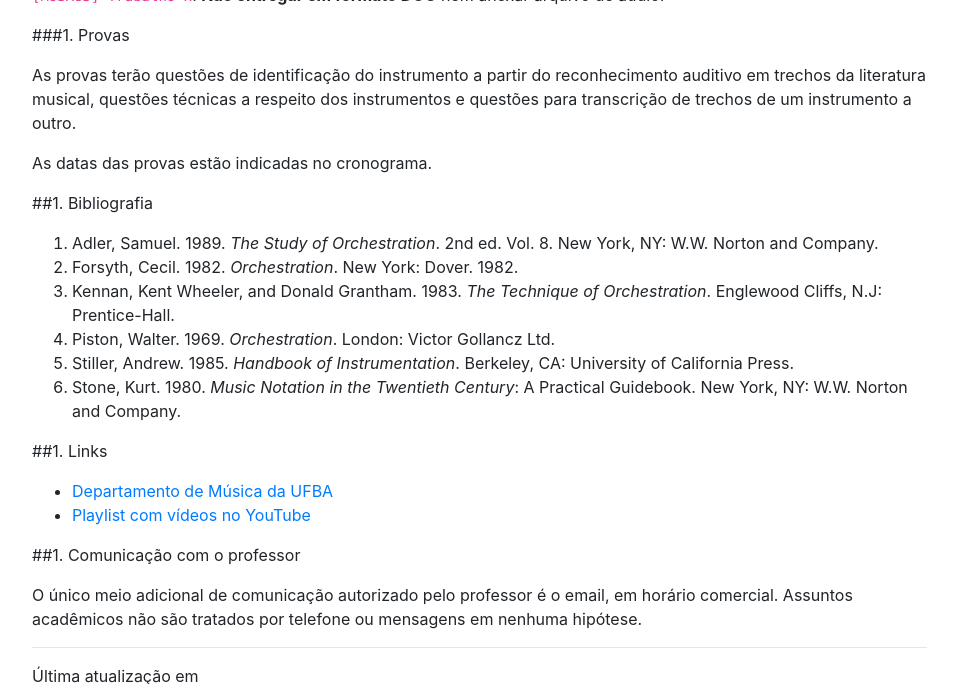
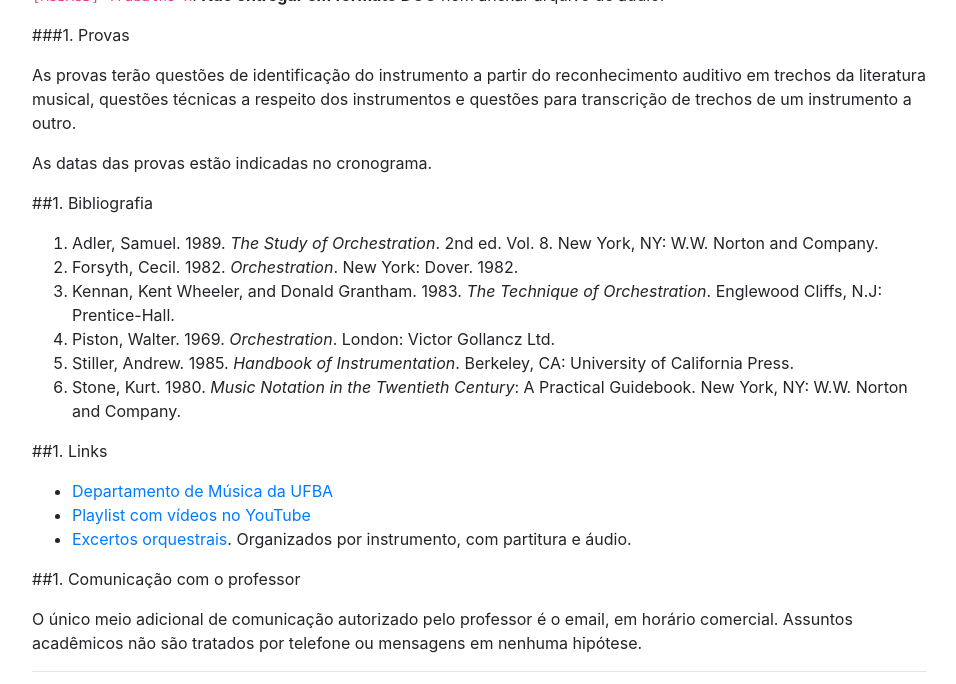
Before and after one commit to kroger/genosmus, a Jekyll site: the page built from _marcos/musa83.md, in a window 1280 px wide and 900 px high, scrolled down 5091 px, cut to the strip 0-684 px from the top of the window. Shown: the whole strip, without its empty margins (68-1024 px from the left). Built offline with Jekyll 4.4.1, drawn with Linux system fonts in a browser that asks for light colours; the table of contents is made by our own code.

Commit message:
Link para excertos orquestrais

```diff
--- a/_marcos/musa83.md
+++ b/_marcos/musa83.md
@@ -218,6 +218,7 @@ As datas das provas estão indicadas no cronograma.
 
 - [Departamento de Música da UFBA](http://dmusufba.com)
 - [Playlist com vídeos no YouTube](https://www.youtube.com/playlist?list=PLTuRmdq29ACkzLsDWNSPpgiqRZ6pTTfq-)
+- [Excertos orquestrais](https://orchestraexcerpts.com/). Organizados por instrumento, com partitura e áudio.
 
 ##1. Comunicação com o professor
 
```
